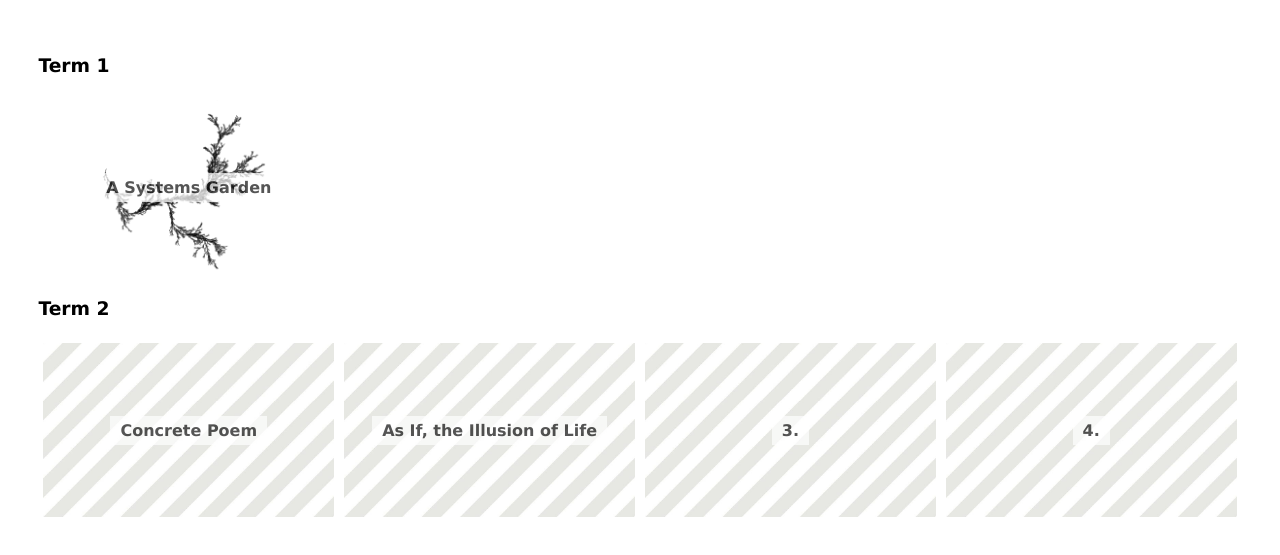
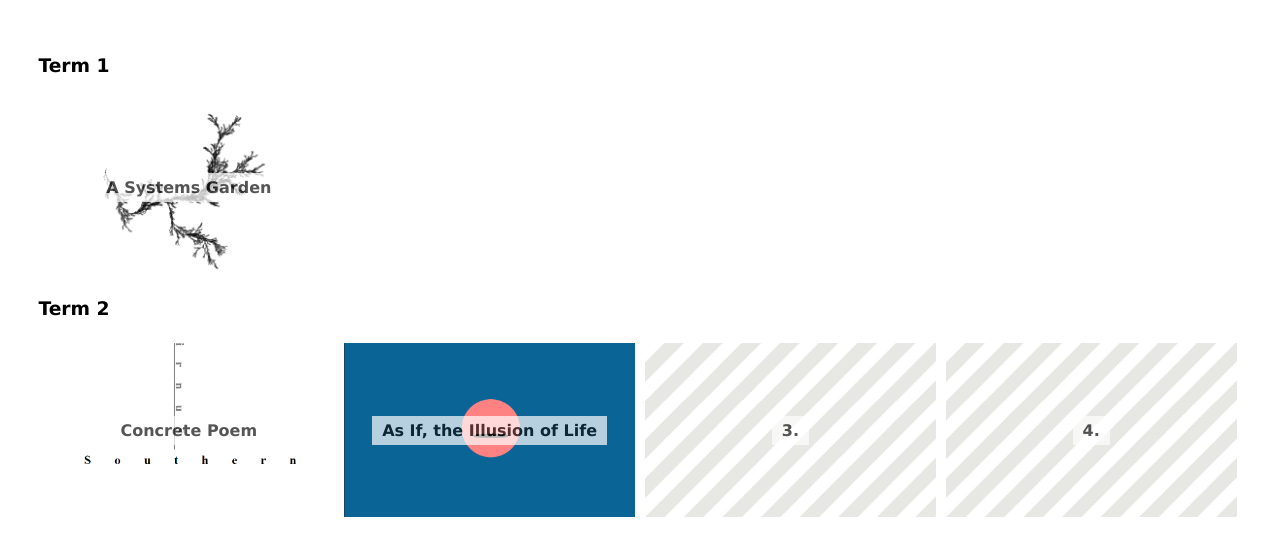
Before and after one commit to ievavaiti123/portfolio, a plain HTML site: page index.html in a window 1280 px wide. Shown: the part 77-632 px from the top of the page. Drawn offline with Linux system fonts and the light colour scheme.

Commit message:
added images

```diff
--- a/css/style.css
+++ b/css/style.css
@@ -74,6 +74,15 @@ footer{
     background-image: url(../assets/images/Xtreeb1.jpg);
 }
 
+#SS{
+    background-image: url(../assets/images/SouthernSunrise.png);
+}
+
+#IOL{
+    background-image: url(../assets/images/IllusionofLife.png);
+}
+
+
 
 .flex-item a:hover{
     color:#b2b2b2;
--- a/index.html
+++ b/index.html
@@ -22,7 +22,8 @@
         <h3>Term 1</h3>
         <section class="flex-container">
             <div class="flex-item">
-                <a  href="./pages/a-systems-garden.html" id="ASD"><h4>A Systems Garden</h4></a>
+                <a  href="./pages/a-systems-garden.html" id="ASD">
+                    <h4>A Systems Garden</h4></a>
             </div>
         </section>
 
@@ -30,11 +31,12 @@
         <h3>Term 2</h3>
         <section class="flex-container">
             <div class="flex-item">
-                <a href="https://ievavaiti123.github.io/Southern-Sunrise/"><h4>Concrete Poem</h4></a>
+                <a href="https://ievavaiti123.github.io/Southern-Sunrise/" id="SS">
+                    <h4>Concrete Poem</h4></a>
             </div>
 
             <div class="flex-item">
-                <a href="#">
+                <a href="https://ievavaiti123.github.io/Illusion-of-Life/" id="IOL">
                     <h4>As If, the Illusion of Life</h4>
                 </a>
             </div>
```
Also changed, not shown: assets/images/IllusionofLife.png (added), assets/images/SouthernSunrise.png (added).
